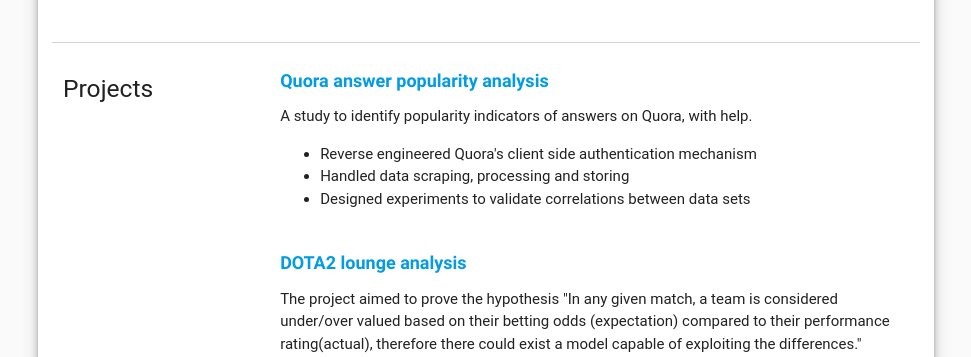
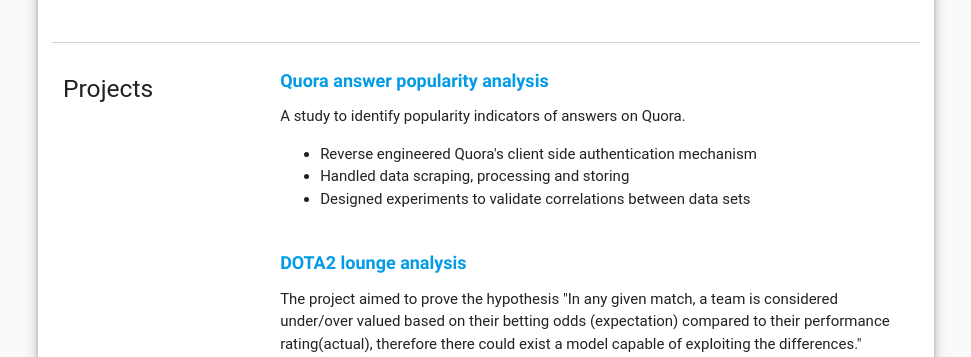
Before and after one commit to s4291158/portfolio, a Django app: template templates/resume.html in a window 1280 px wide. Shown: the part 1496-1853 px from the top of the page, without its empty margins (154-1125 px from the left). Run offline with Django 3.2, Linux system fonts and the light colour scheme; the template is opened without the code that fills it, so the values that code supplies are empty; some libraries are stand-ins or nearby versions; some web fonts are replaced.

Commit message:
ready for demo

```diff
--- a/templates/resume.html
+++ b/templates/resume.html
@@ -161,7 +161,7 @@
             <h6 class="section-title">Quora answer popularity analysis</h6>
           </a>
           <p>
-            A study to identify popularity indicators of answers on Quora, with help.
+            A study to identify popularity indicators of answers on Quora.
           </p>
           <ul class="browser-default">
             <li>Reverse engineered Quora's client side authentication mechanism</li>
```
